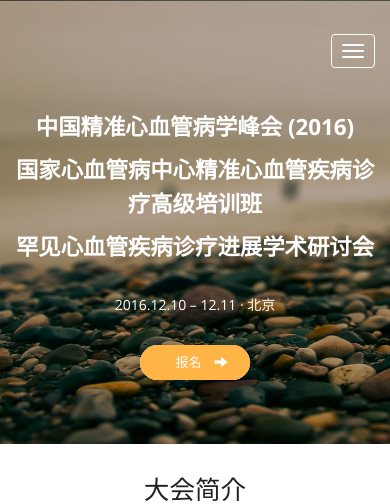
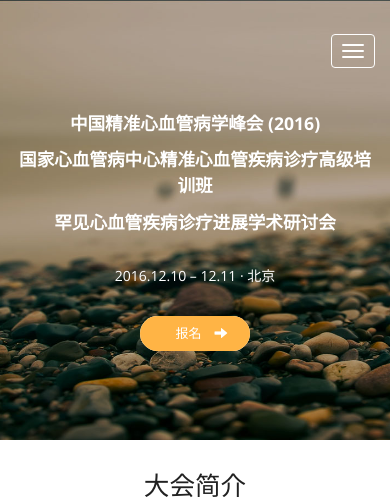
Before and after one commit to seq123/seq123.github.io, a PHP site: page / in a window 390 px wide. Shown: the top 504 px of the page. Run offline with PHP 8.4, Linux system fonts and the light colour scheme; some web fonts are replaced.

Commit message:
字体大小

```diff
--- a/css/style.css
+++ b/css/style.css
@@ -1391,7 +1391,7 @@ a.play-icon span {
 }
 @media (max-width:414px){
 	.banner-info h2 {
-		font-size: 1.4em;
+		font-size: 1.1em;
 	}
 	.navbar-default .navbar-brand {
 		font-size: 1em;
@@ -1532,7 +1532,7 @@ a.play-icon span {
 		font-size: 13px;
 	}
 	.banner-info h2 {
-		font-size: 1.2em;
+		font-size: 1em;
 	}
 	p,.contact-grids input[type="text"],.footer-grid input[type="email"],.footer-grid p,.footer-grid ul li, .contact-grids input[type="email"], .contact-grids textarea{
 		font-size: 13px;
```
